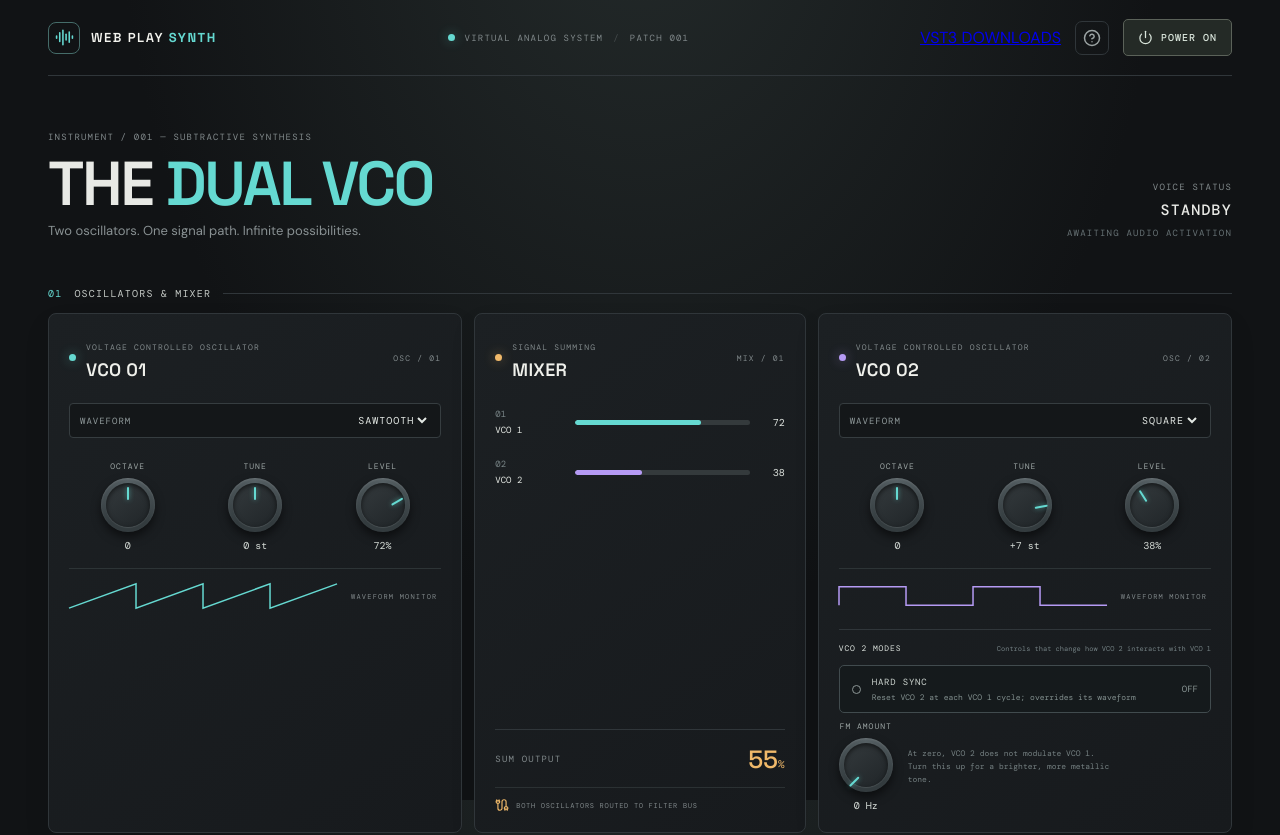
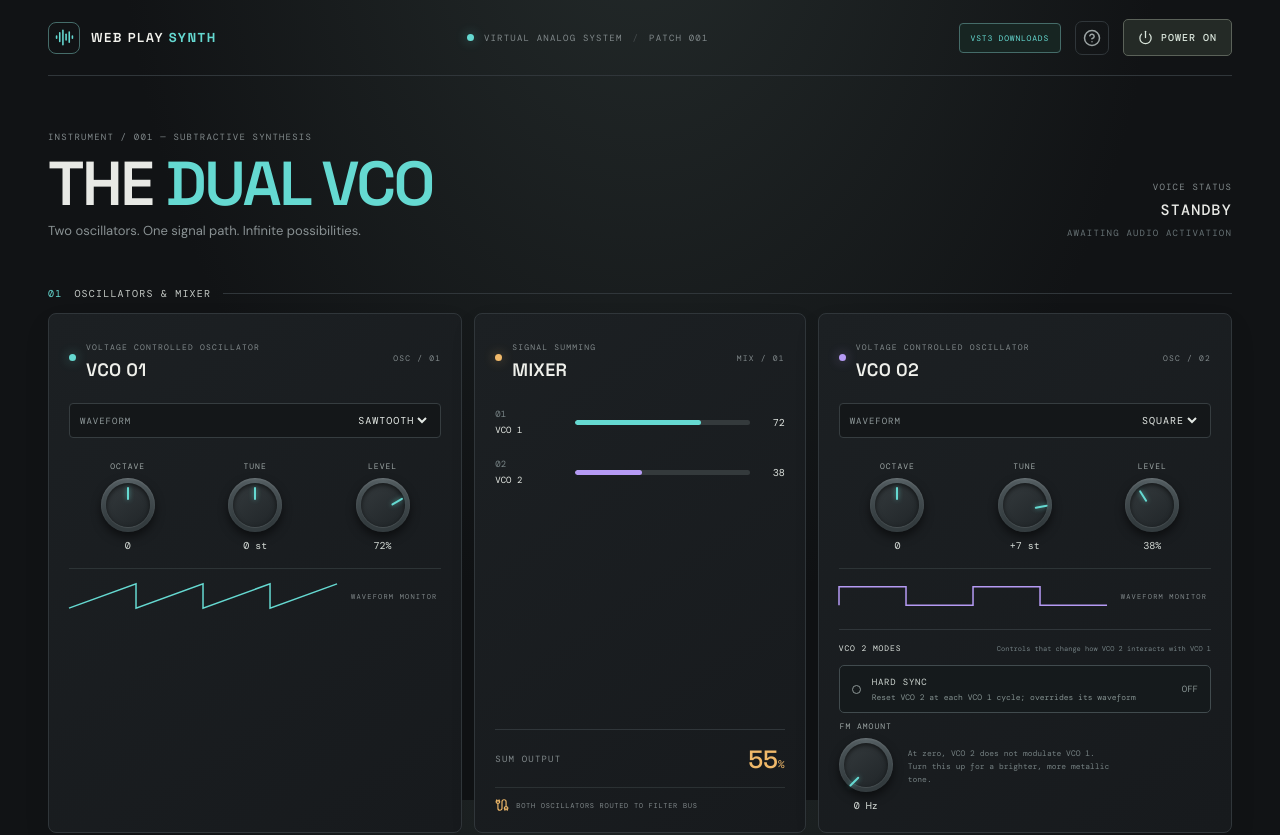
Before and after one commit to mintymelinda/web-play-synth, a React (Vite) app: page / in a window 1280 px wide. Shown: the top 835 px of the page. Built offline with nearby package versions, Linux system fonts and the light colour scheme.

Commit message:
Style the VST3 releases link

```diff
--- a/src/styles.css
+++ b/src/styles.css
@@ -184,3 +184,8 @@
 .glide-amount .knob-label{font-size:7px}
 .glide-amount output{font-size:8px}
 @media(max-width:650px){.glide-panel{grid-template-columns:1fr auto;gap:10px}.glide-info small{font-size:7px}.glide-amount{grid-column:1/-1}.glide-amount .knob-control{grid-template-columns:auto 38px auto;justify-content:start}}
+
+/* Direct access to downloadable native plugin releases */
+.download-link{display:inline-flex;align-items:center;justify-content:center;padding:9px 11px;border:1px solid #456c69;border-radius:4px;background:#172522;color:var(--cyan);font:8px var(--mono);letter-spacing:.8px;text-decoration:none;white-space:nowrap;transition:background .15s,border-color .15s}
+.download-link:hover{border-color:var(--cyan);background:#203631}
+@media(max-width:650px){.top-actions{gap:7px}.download-link{padding:8px 7px;font-size:7px;letter-spacing:.3px}}
```
